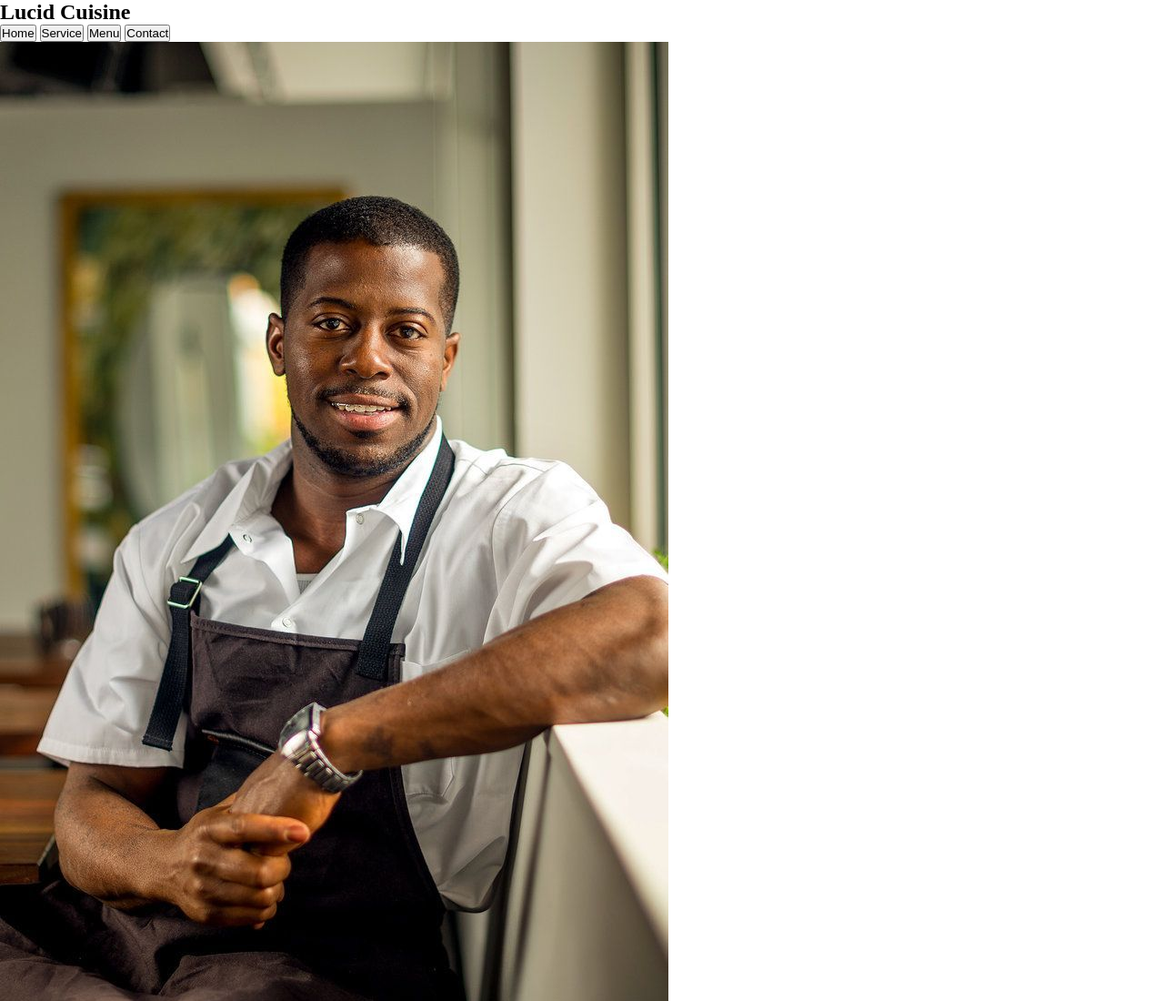
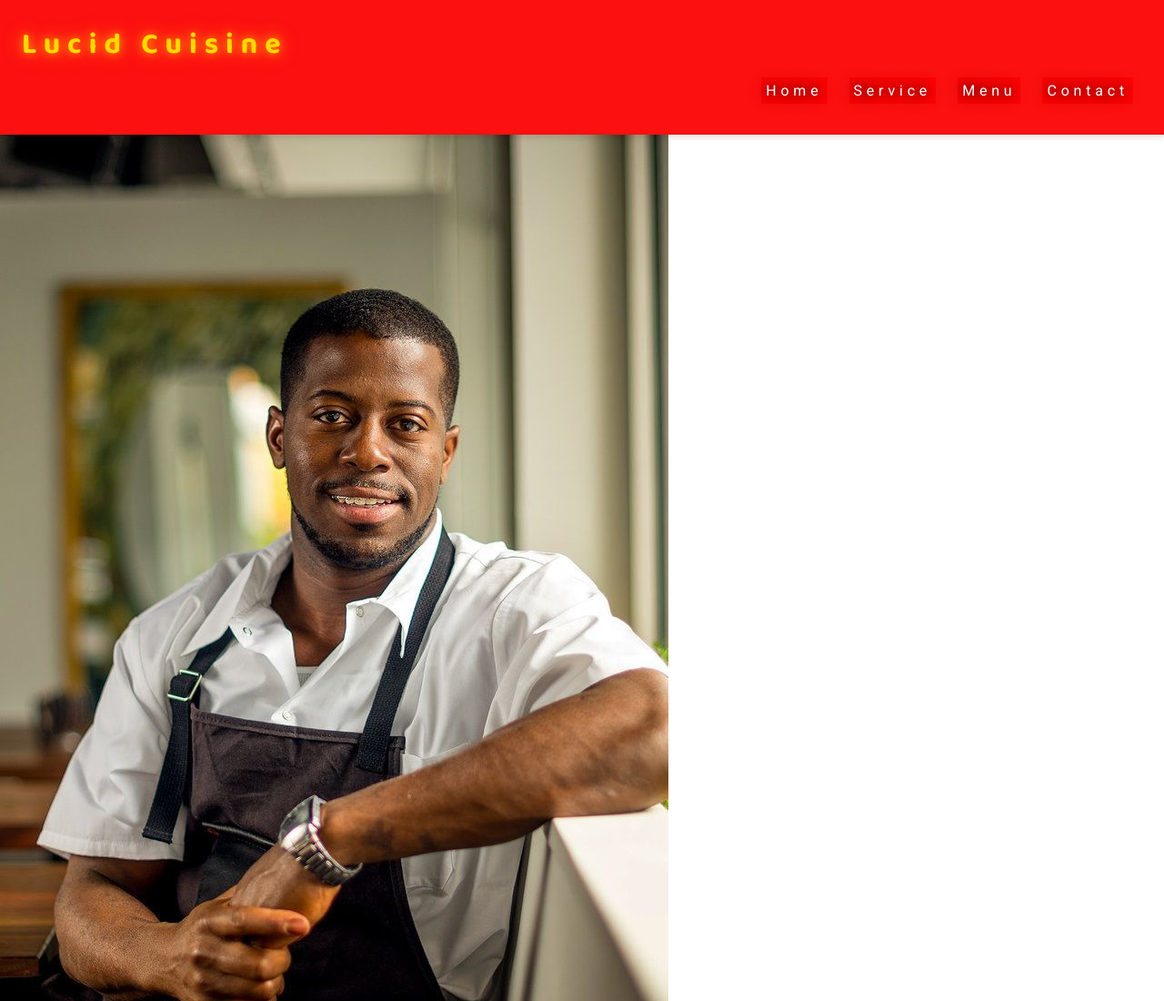
Before and after one commit to Eagle-lucid/restaurant-, a website built with webpack: page src/home.html in a window 1280 px wide. Shown: the top 1100 px of the page at 91% size. Built offline with nearby package versions, Linux system fonts and the light colour scheme.

Commit message:
style: finalize header with logo, active button effects, and improved button hover states

```diff
--- a/src/home.css
+++ b/src/home.css
@@ -7,15 +7,18 @@
     box-sizing: border-box;
 }
 :root {
-    /*Background color*/
-    --header-bg-crl: rgba(253, 3, 3, 0.808);
-    --footer-bg-crl: rgba(0, 0, 0, 0.781);
-    --secondary-crl: rgba(255, 255, 255, 0.692);
+    /* Color*/
+    --header-bg-crl: hsla(0, 98%, 50%, 0.945);
+    --footer-bg-crl: hsla(0, 0%, 0%, 0.781);
+    --secondary-crl: hsla(0, 0%, 100%, 0.692);
+    --button-bg-crl: hsla(0, 98%, 50%, 0.945);
+    --button-txt-crl: hsl(0, 0%, 100%);
+    --grl-txt-crl: hsla(0, 0%, 0%, 0.863);
 
     /* Font size*/
     --base-font-size: 1rem;
-    --font-size-h: 1.5rem;
-    --font-size-xh: 2rem;
+    --font-size-xh: 1.5rem;
+    --font-size-xxh: 2rem;
 
     /* Font Style*/
     --logo-font-family: 'Baloo Bhai 2', sans-serif;
@@ -25,15 +28,74 @@
     /* Border radius*/
     --border-radius: 10px;
     --border-radius-large: 15px;
-    --box-shadow: 0 4px 6px rgba(0, 0, 0, 0.1);
+    --box-shadow: 0 4px 6px hsla(0, 0%, 0%, 0.1);
 
     /* Transition */
     --transition-speed: 0.3s;
     --transition-easing: ease-in-out;
 
      /* Spacing */
-     --space-small: 0.5rem;
-     --space-medium: 1rem;
+     --space-smallest: 0.3rem;
+     --space-small: 1rem;
+     --space-medium: 1.5rem;
      --space-large: 2rem;
 
 }
+
+header{
+    background-color: var(--header-bg-crl);
+    padding: var(--space-medium);
+    margin: 0;
+    box-shadow: var(--box-shadow);
+    position: sticky;
+    top: 0;
+    left: 0;
+    z-index: 1000;
+    transition: background-color var(--transition-speed) var(--transition-easing);
+}
+header > nav .logo-name {
+    color: hsl(51, 100%, 50%);
+    font-size: clamp(2rem, 1.5vw, 3rem);
+    font-family: var(--logo-font-family);
+    text-shadow: 0 0 10px hsla(51, 100%, 50%, 0.685), 0 0 20px hsla(51, 100%, 50%, 0.6);
+    letter-spacing: 0.5rem;
+}
+nav > .nav-list {
+    display: flex;
+    justify-content: flex-end;
+    align-items: center;
+    gap: var(--space-medium);
+    flex-wrap: wrap;
+    padding: 10px;
+}
+/* For smaller screens, convert the nav-list to columns*/
+@media (max-width: 768px) {
+    .nav-list {
+        flex-direction: column;
+        justify-content: flex-end;
+        align-items: center;
+        gap: var(--space-small);
+    }
+}
+.nav-list > button {
+    border: none;
+    outline: none;
+    padding: 5px;
+    background-color: var(--button-bg-crl);
+    color: var(--button-txt-crl);
+    font-size: var(--base-font-size);
+    font-family: var(--heading-font-family);
+    letter-spacing: var(--space-smallest);
+    text-shadow: 0 0 10px hsla(0, 0%, 0%, 0.815), 0 0 20px hsla(0, 0%, 0%, 0.801);
+    transition: transform 0.3s ease, color 0.3s ease, text-shadow 0.3s ease;
+}
+.nav-list > button:hover {
+    color: hsla(0, 0%, 0%, 0.801);
+    text-shadow: 0 0 10px hsla(0, 0%, 100%, 0.945), 0 0 20px hsla(0, 0%, 100%, 0.911);
+    transform: scale(1.1);
+}
+.nav-list > button:active {
+    color: hsl(43, 74%, 49%);
+    text-shadow: 0 0 10px hsla(0, 0%, 0%, 0.952), 0 0 20px hsla(0, 0%, 0%, 0.952);
+    transform: scale(0.95);
+}
```
